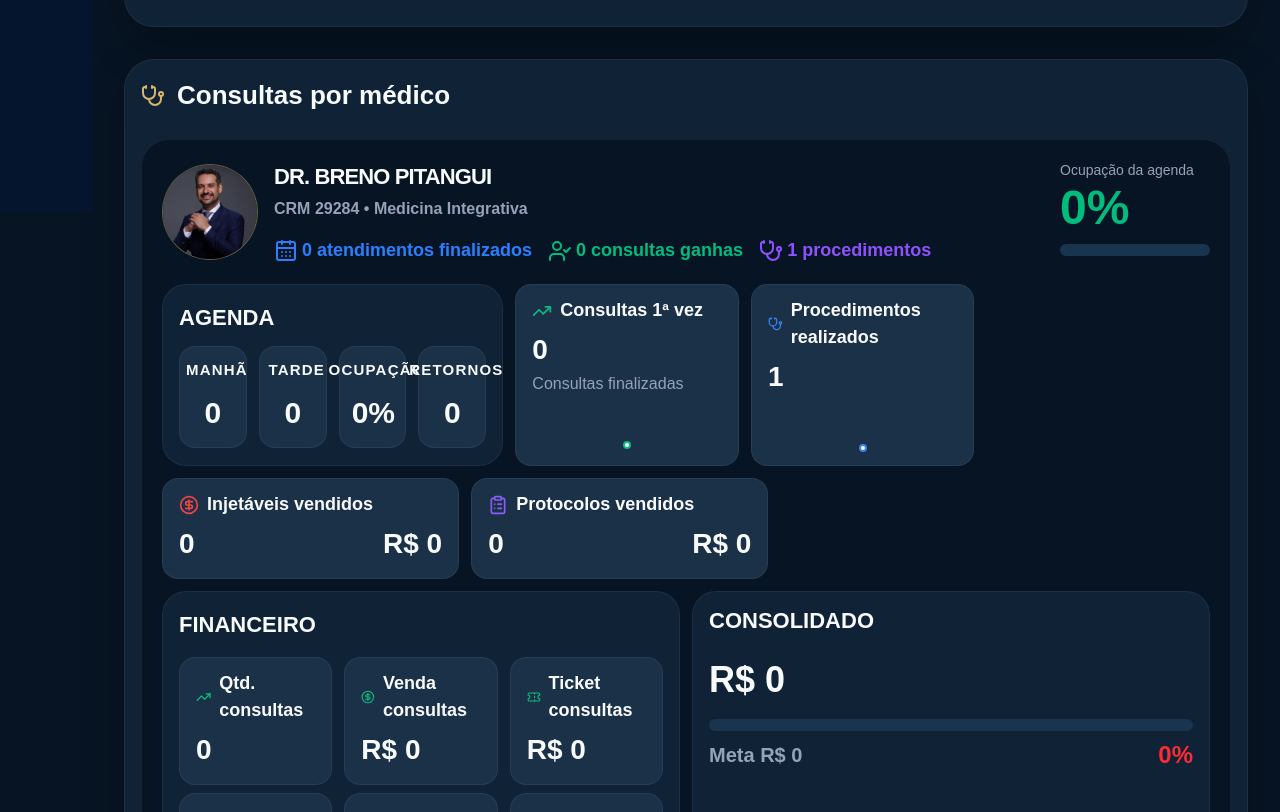
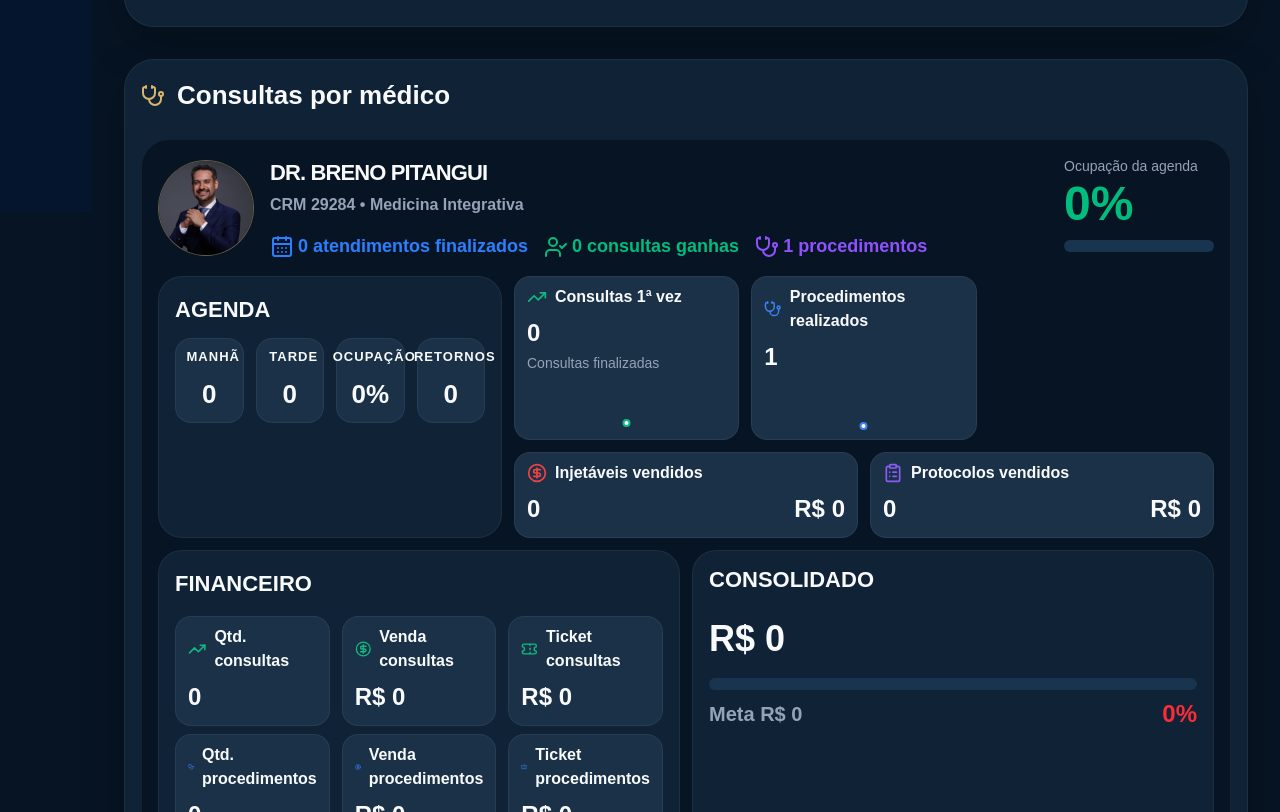
Before and after one commit to thayanasalesintitutorr-bot/criare-dashboard, a Next.js app: page /funil in a window 1280 px wide. Shown: the part 588-1400 px from the top of the page. Built offline with nearby package versions, Linux system fonts and the light colour scheme; no server answers; the database is empty.

Commit message:
ajuste tamanhos

```diff
--- a/src/app/funil/page.tsx
+++ b/src/app/funil/page.tsx
@@ -410,9 +410,9 @@ const totalMovimentacoes = movimentacoesAgenda.reduce(
   return (
       <div
         key={medico.medico}
-        className={`rounded-[28px] border border-[color:var(--border)] bg-[var(--background)] ${isImac ? 'p-5' : 'p-6'}`}
+        className={`rounded-[28px] border border-[color:var(--border)] bg-[var(--background)] ${isImac ? 'p-4' : 'p-6'}`}
       >
-        <div className="mb-5 flex items-center gap-4">
+        <div className="mb-4 flex items-center gap-4">
   <div className={`${isImac ? 'h-24 w-24' : 'h-28 w-28'} shrink-0 overflow-hidden rounded-full border border-[#D7B46A]/40 bg-[#D7B46A]/10`}>
     {getFotoMedico(medico.medico) ? (
       <img
@@ -546,10 +546,8 @@ medico.medico?.toUpperCase().includes('CLAUDIA') ? (
   chart={medico.evolucaoProcedimentos}
   chartColor="var(--chart-blue)"
 />
-</div>
 
- {!medico.medico?.toUpperCase().includes('BRENO') && (
-  <div className={isImac ? 'col-span-6' : ''}>
+{!medico.medico?.toUpperCase().includes('BRENO') && (
   <MetricCard
     icon={Handshake}
     label="Cirurgias realizadas"
@@ -558,12 +556,11 @@ medico.medico?.toUpperCase().includes('CLAUDIA') ? (
     tone="purple"
     chart={medico.evolucaoCirurgias}
     chartColor="var(--chart-red)"
-  /></div>
+  />
 )}
 
-
   {medico.medico?.toUpperCase().includes('BRENO') && (
-  <div className={isImac ? 'col-span-7 grid grid-cols-2 gap-3' : 'grid gap-3 md:grid-cols-2'}>
+  <div className={isImac ? 'col-span-3 grid grid-cols-2 gap-3' : 'grid gap-3 md:grid-cols-2'}>
     <MetricCard
   icon={CircleDollarSign}
   label="Injetáveis vendidos"
@@ -603,7 +600,7 @@ medico.medico?.toUpperCase().includes('CLAUDIA') ? (
 )}
 
 
-
+ </div>
 
   <div className={`rounded-[24px] border border-[color:var(--border)] bg-[var(--card)] ${isImac ? 'col-span-6 p-4' : 'p-5'}`}>
     <h4 className="mb-4 text-[22px] font-black text-[var(--foreground)]">
@@ -976,15 +973,15 @@ darkRed: 'border border-[color:var(--border)] bg-[var(--metric-card)] text-[var(
   }
 
   return (
-    <div className={`rounded-[16px] text-center shadow-none ${isImac ? 'px-3 py-3' : 'px-4 py-5'} ${colors[color]}`}>
+    <div className={`rounded-[16px] text-center shadow-none ${isImac ? 'px-2 py-2' : 'px-4 py-5'} ${colors[color]}`}>
       <div className="flex items-center justify-center gap-2">
         {Icon && <Icon className="h-4 w-4" />}
-       <p className={`${isImac ? 'text-[15px]' : 'text-[20px]'} font-black uppercase tracking-[0.08em] text-[var(--foreground)]`}>
+       <p className={`${isImac ? 'text-[13px]' : 'text-[20px]'} font-black uppercase tracking-[0.08em] text-[var(--foreground)]`}>
   {label}
 </p>
       </div>
 
-      <p className={`mt-2 ${isImac ? 'text-[30px]' : 'text-[42px]'} font-black text-[var(--foreground)]`}>{value}</p>
+      <p className={`mt-2 ${isImac ? 'text-[26px]' : 'text-[42px]'} font-black text-[var(--foreground)]`}>{value}</p>
     </div>
   )
 }
@@ -1033,19 +1030,19 @@ purple:
 
 
   return (
-    <div className={`rounded-[16px] shadow-none ${isImac ? 'px-4 py-3' : 'p-5'} ${tones[tone]}`}>
+    <div className={`rounded-[16px] shadow-none ${isImac ? 'px-3 py-2' : 'p-5'} ${tones[tone]}`}>
       <div className="flex items-center gap-2">
         <Icon className={`h-6 w-5 ${iconColors[tone]}`} />
-       <p className={`${isImac ? 'text-[18px]' : 'text-[20px]'} font-black text-[var(--foreground)]`}>{label}</p>
+       <p className={`${isImac ? 'text-[16px]' : 'text-[20px]'} font-black text-[var(--foreground)]`}>{label}</p>
       </div>
 
       <div className="mt-3">
   <div>
-    <div className={`flex w-full items-center justify-between ${isImac ? 'text-[28px]' : 'text-[34px]'} font-black leading-none text-[var(--foreground)]`}>
+    <div className={`flex w-full items-center justify-between ${isImac ? 'text-[24px]' : 'text-[34px]'} font-black leading-none text-[var(--foreground)]`}>
       {value}
     </div>
 
-   <p className={`mt-2 ${isImac ? 'text-[16px]' : 'text-[19px]'} font-medium text-[var(--muted-foreground)]`}>
+   <p className={`mt-2 ${isImac ? 'text-[14px]' : 'text-[19px]'} font-medium text-[var(--muted-foreground)]`}>
   {description}
 </p>
   </div>
```
